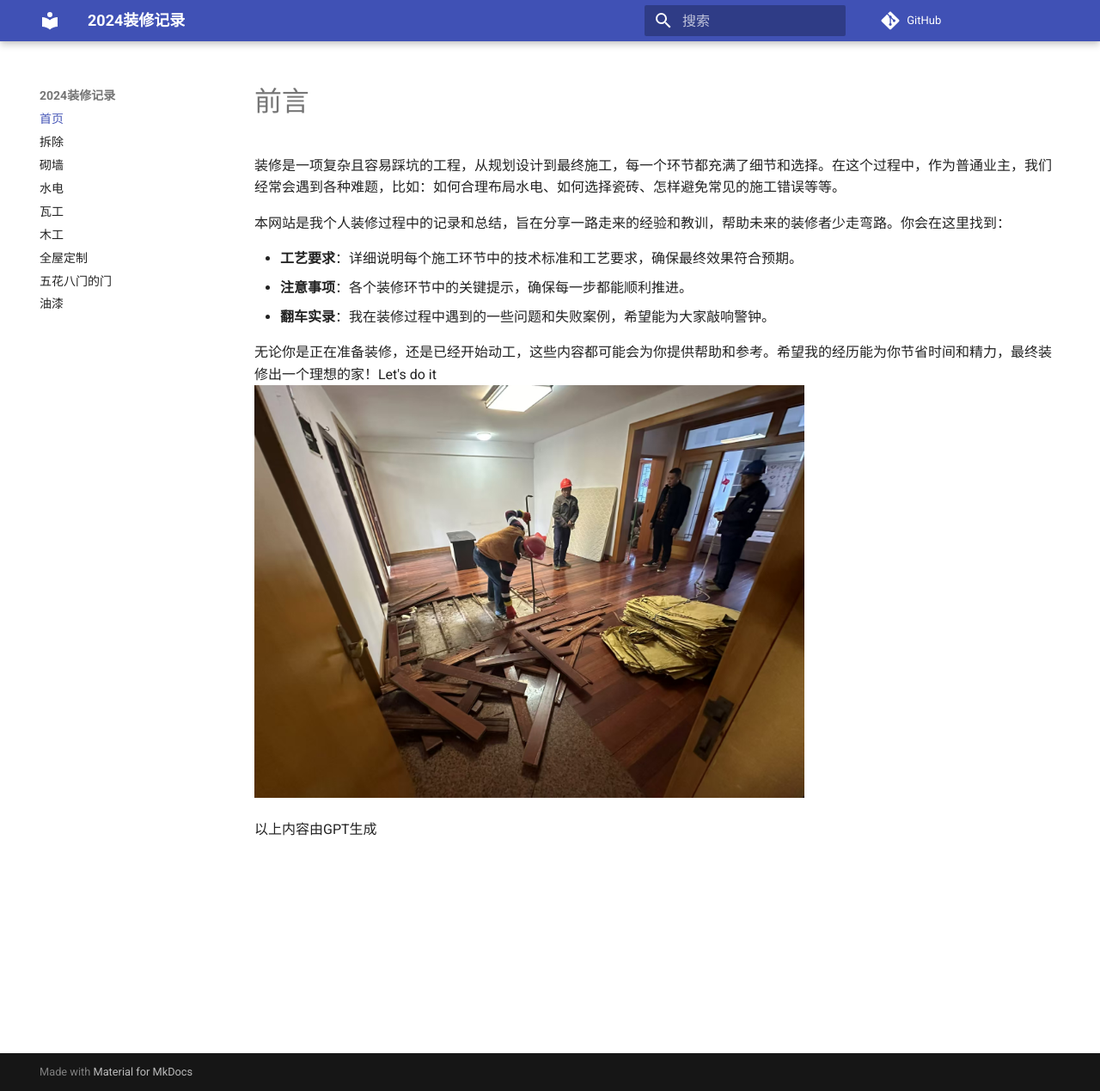
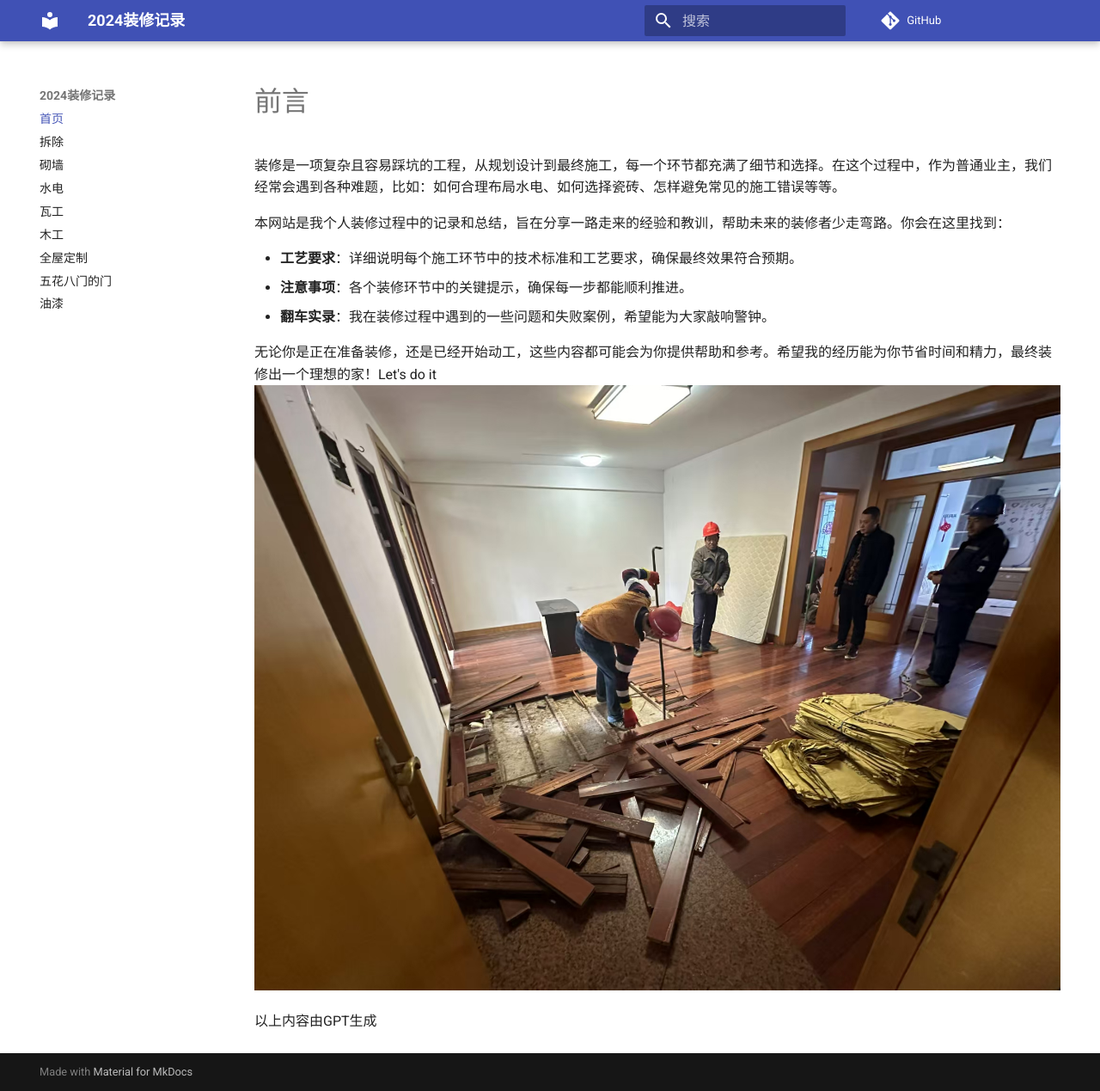
Before and after one commit to LPKnight/2024renovation, an MkDocs documentation site: the page built from docs/index.md, in a window 1280 px wide and 1269 px high. Shown: the whole window at 86% size. Built offline with MkDocs 1.6.1 and Material for MkDocs 9.7.7, drawn with Linux system fonts in a browser that asks for light colours; comment, search, counter and statistics services are not loaded.

Commit message:
Update index.md

```diff
--- a/docs/index.md
+++ b/docs/index.md
@@ -10,6 +10,6 @@
 
 无论你是正在准备装修，还是已经开始动工，这些内容都可能会为你提供帮助和参考。希望我的经历能为你节省时间和精力，最终装修出一个理想的家！Let's do it
 <br>
-![避坑攻略](images/开工.jpg "开工"){: figcaption=1435 style="width:50vw;" }
+![避坑攻略](images/开工.jpg "开工"){: figcaption=1435 style="width:80vw;" }
 
 以上内容由GPT生成
```
